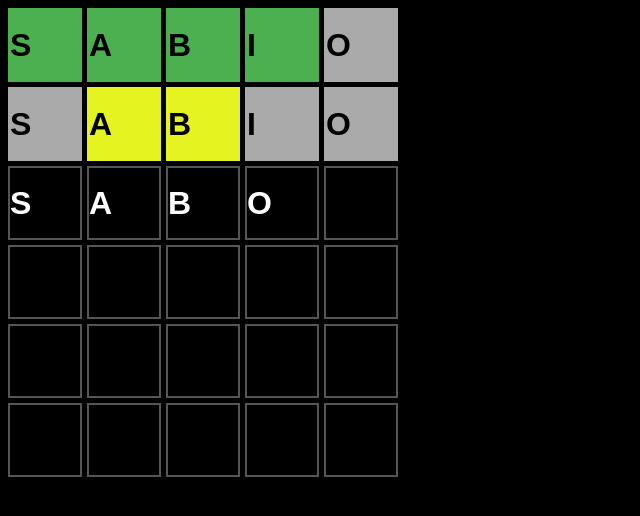
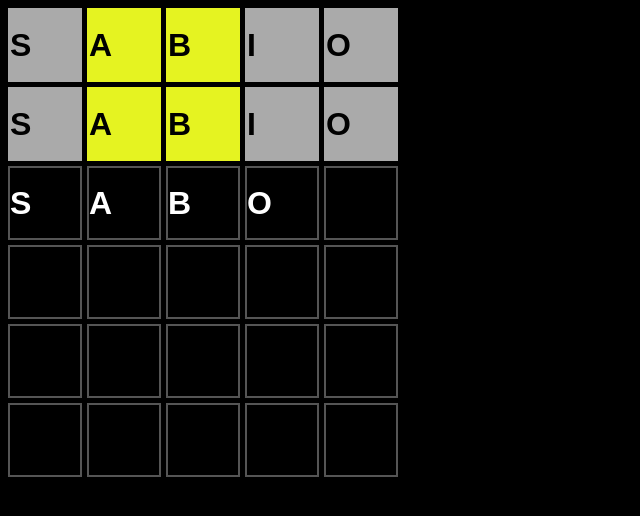
Before and after one commit to mgomez08/wordle-game, a React (Create React App) app: page / in a window 1280 px wide. Shown: the top 516 px of the page, without its empty margins (0-640 px from the left). Built offline with nearby package versions, Linux system fonts and the light colour scheme.

Commit message:
Create multiple status game

```diff
--- a/src/WordleApp.tsx
+++ b/src/WordleApp.tsx
@@ -1,12 +1,23 @@
+import { useEffect, useState } from "react";
 import { RowCompleted } from "./components/Rows/RowCompleted";
 import { RowCurrent } from "./components/Rows/RowCurrent";
 import { RowEmpty } from "./components/Rows/RowEmpty";
+import { GameStatus } from "./types/types";
 
 export default function WordleApp() {
+  const [wordOfTheDay, setWordOfTheDay] = useState<string>("");
+  const [turn, setTurn] = useState<number>(1);
+  const [currentWord, setCurrentWord] = useState<string>("");
+  const [completedWords, setCompletedWords] = useState<string[]>([]);
+  const [gameStatus, setGameStatus] = useState<GameStatus>(GameStatus.Playing);
+
+  useEffect(() => {
+    setWordOfTheDay("break");
+  });
   return (
     <div>
-      <RowCompleted word="sabio" solution="sabia" />
-      <RowCompleted word="sabio" solution="break" />
+      <RowCompleted word="sabio" solution={wordOfTheDay} />
+      <RowCompleted word="sabio" solution={wordOfTheDay} />
       <RowCurrent word="sabo" />
       <RowEmpty />
       <RowEmpty />
```
